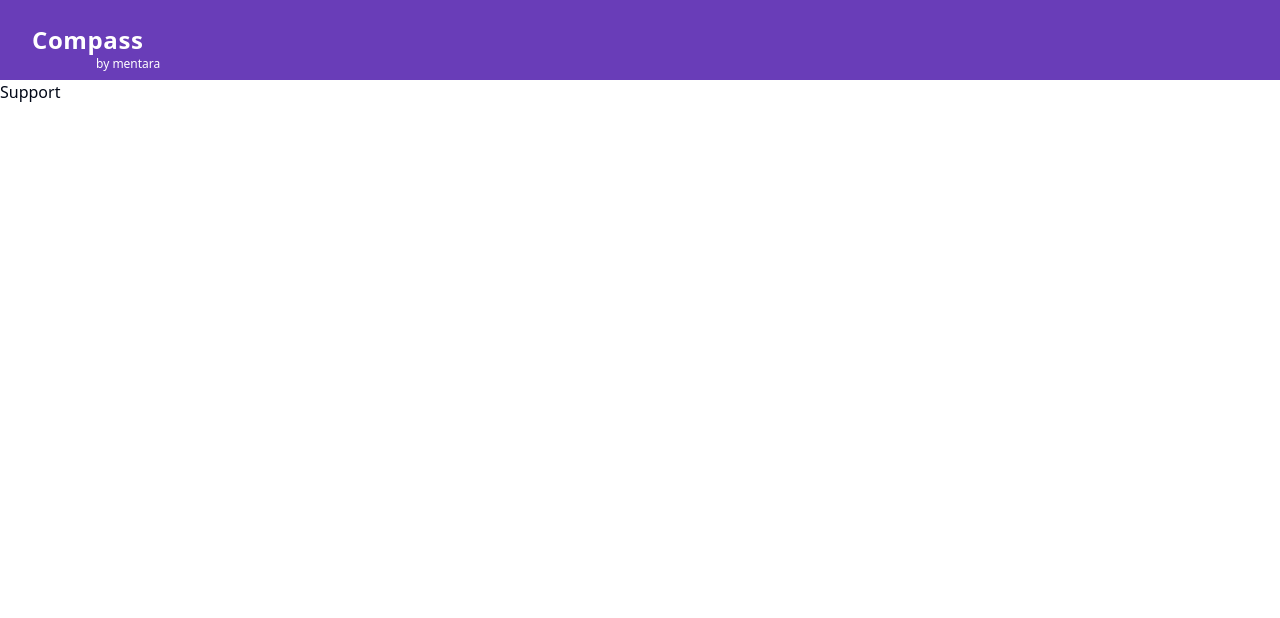
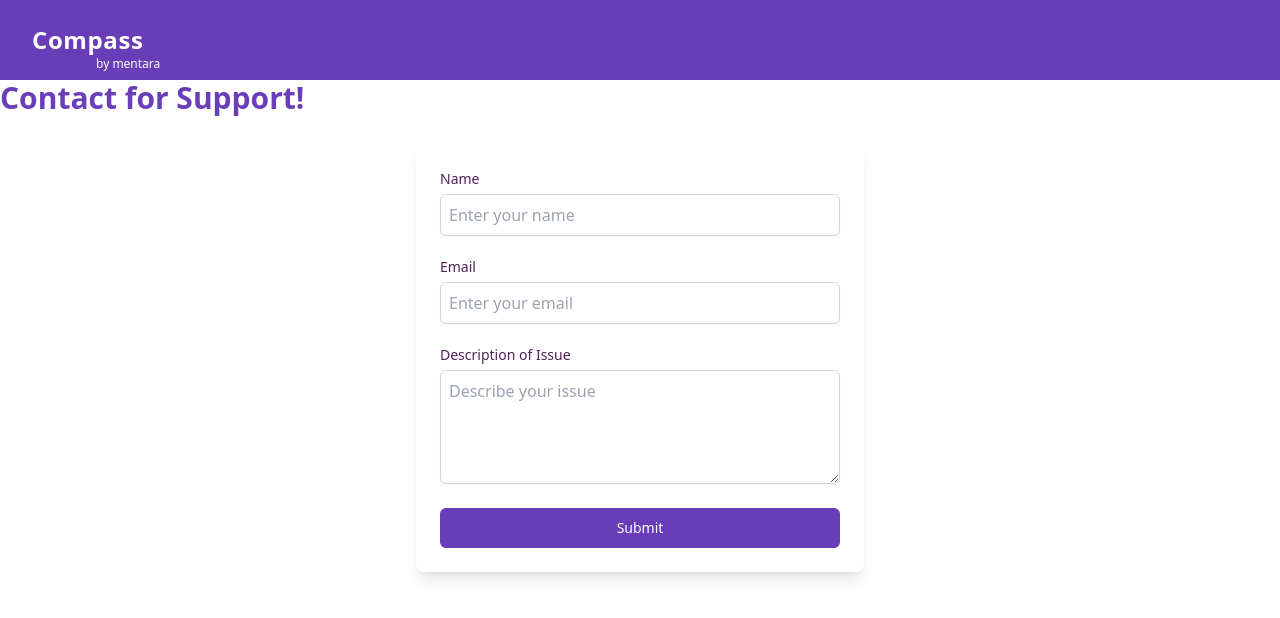
Before and after one commit to takeleapnow/compass-frontend, a React (Vite) app: page /support in a window 1280 px wide. Shown: the top 618 px of the page. Built offline with nearby package versions, Linux system fonts and the light colour scheme.

Commit message:
create contact us page

```diff
--- a/src/components/pages/support/Support.tsx
+++ b/src/components/pages/support/Support.tsx
@@ -1,9 +1,116 @@
 import PublicLayout from "@/components/shared/wrappers/PublicLayout";
+import { useForm, SubmitHandler } from "react-hook-form";
+import {
+  Form,
+  FormField,
+  FormLabel,
+  FormControl,
+  FormMessage,
+  FormItem,
+} from "@/components/ui/form";
+
+import { Button } from "@/components/ui/button";
+
+type FormData = {
+  name: string;
+  email: string;
+  description: string;
+};
 
 const Support = () => {
+  const form = useForm<FormData>({
+    defaultValues: {
+      name: "",
+      email: "",
+      description: "",
+    },
+  });
+
+  const onSubmit: SubmitHandler<FormData> = async(data) => {
+    try{
+      const response = await fetch("https://script.google.com/macros/s/AKfycbwqVvpuYne0tY50fQPRIa6e16nQxeRgRmNba7qeZlpRTrJ-6Hfre7BNXaiSNqors-zH/exec", {
+        method: 'POST',
+        mode: 'no-cors',
+        headers: {
+          'Content-Type': 'application/json',
+        },
+        body: JSON.stringify(data),
+      });
+
+      console.log(response);
+      alert("Form Submitted");
+      form.reset();
+    }catch(error){
+      console.error("Error: ", error);
+  }
+}
   return (
     <PublicLayout>
-      <div>Support</div>
+      <div className="page-title">Contact for Support!</div>
+      <Form {...form}>
+        <form onSubmit={form.handleSubmit(onSubmit)} className="max-w-md mx-auto p-6 space-y-6 bg-white shadow-lg rounded-lg">
+        <FormField
+          control={form.control}
+          name="name"
+          render={({ field }) => (
+            <FormItem>
+              <FormLabel>Name</FormLabel>
+              <FormControl>
+                <input
+                  type="text"
+                  className="block w-full p-2 border border-gray-300 rounded-md shadow-sm focus:ring focus:ring-lightPrimary focus:outline-none"
+                  placeholder="Enter your name"
+                  {...field}
+                />
+              </FormControl>
+              <FormMessage />
+            </FormItem>
+          )}
+        />
+
+        <FormField
+          control={form.control}
+          name="email"
+          render={({ field }) => (
+            <FormItem>
+              <FormLabel>Email</FormLabel>
+              <FormControl>
+                <input
+                  type="email"
+                  className="block w-full p-2 border border-gray-300 rounded-md shadow-sm focus:ring focus:ring-lightPrimary focus:outline-none"
+                  placeholder="Enter your email"
+                  {...field}
+                />
+              </FormControl>
+              <FormMessage />
+            </FormItem>
+          )}
+        />
+
+        <FormField
+          control={form.control}
+          name="description"
+          render={({ field }) => (
+            <FormItem>
+              <FormLabel>Description of Issue</FormLabel>
+              <FormControl>
+                <textarea
+                  className="block w-full p-2 border border-gray-300 rounded-md shadow-sm focus:ring focus:ring-lightPrimary focus:outline-none"
+                  placeholder="Describe your issue"
+                  rows={4}
+                  {...field}
+                />
+              </FormControl>
+              <FormMessage />
+            </FormItem>
+          )}
+        />
+
+        <Button type="submit" className="w-full bg-lightPrimary text-white py-2 rounded-md hover:bg-indigo-700 focus:ring focus:ring-indigo-500">
+          Submit
+        </Button>
+        </form>
+      </Form>
     </PublicLayout>
   );
 };
```
Also changed, not shown: 1 other file (tests, documents, lock files or other folders).
